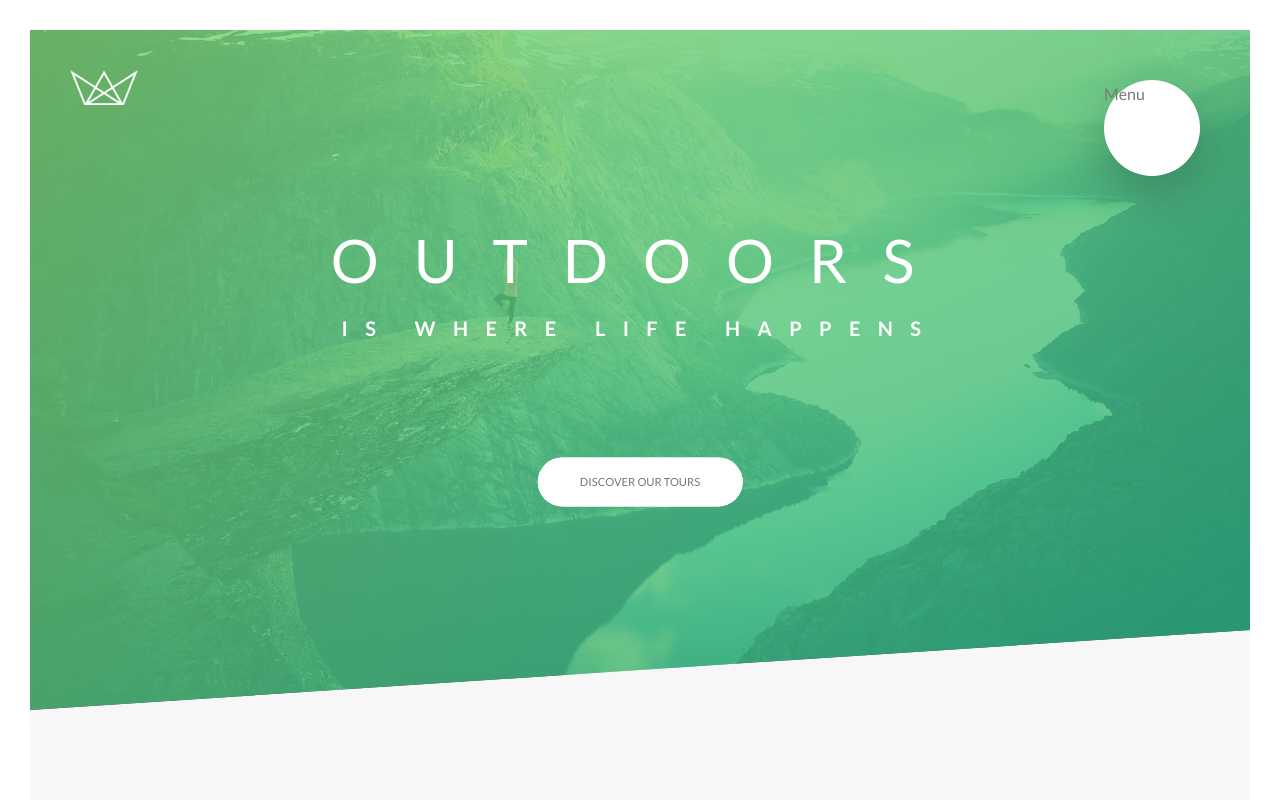
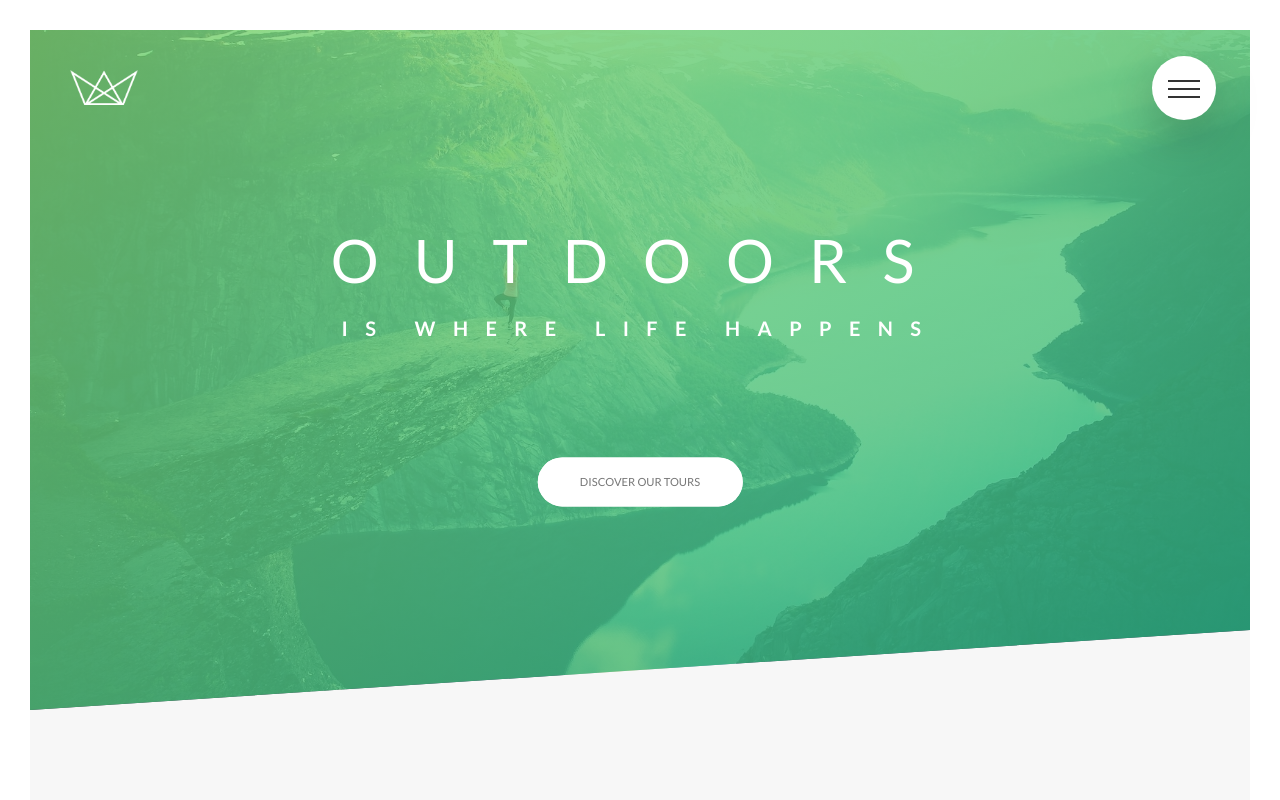
Before and after one commit to DevJBlack/NatoursReactApp, a React (Create React App) app: page / in a window 1280 px wide. Shown: the top 800 px of the page. Built offline with nearby package versions, Linux system fonts and the light colour scheme; a web font is replaced by a local one.

Commit message:
button done

```diff
--- a/public/index.html
+++ b/public/index.html
@@ -13,7 +13,7 @@
     <link rel="apple-touch-icon" href="%PUBLIC_URL%/logo192.png" />
     <link rel="shortcut icon" type="image/png" href="img/favicon.png">
     <link href="https://fonts.googleapis.com/css?family=Lato:100,300,400,700,900" rel="stylesheet">
-    <script samesite='none' src="https://kit.fontawesome.com/27c52b79e8.js" crossorigin="anonymous"></script>
+    <script SameSite='none' src="https://kit.fontawesome.com/27c52b79e8.js" crossorigin="anonymous"></script>
     <!--
       manifest.json provides metadata used when your web app is installed on a
       user's mobile device or desktop. See https://developers.google.com/web/fundamentals/web-app-manifest/
--- a/src/components/Application/Navigation.js
+++ b/src/components/Application/Navigation.js
@@ -5,7 +5,9 @@ const Navigation = () => {
     <div className='navigation'>
       <input type="checkbox" id="navi-toggle" className="navigation__checkbox"/>
 
-      <label htmlFor="navi-toggle" className="navigation__button">Menu</label>
+      <label htmlFor="navi-toggle" className="navigation__button">
+        <span className="navigation__icon">&nbsp;</span>
+      </label>
       <div className="navigation__background">&nbsp;</div>
 
       <nav className="navigation__nav">
--- a/src/components/sass/layout/_navigation.scss
+++ b/src/components/sass/layout/_navigation.scss
@@ -5,43 +5,45 @@
 
   &__button {
     background: $color-white;
-    height: 6rem;
-    width: 6rem;
+    height: 4rem;
+    width: 4rem;
     position: fixed;
-    top: 5rem;
-    right: 5rem;
+    top: 3.5rem;
+    right: 4rem;
     border-radius: 50%;
     z-index: 2000;
     box-shadow: 0 1rem 3rem rgba($color-black, .2);
+    text-align: center;
 
     cursor: pointer;
   }
 
   &__background {
-    height: 4rem;
-    width: 4rem;
+    height: 2rem;
+    width: 2rem;
     border-radius: 50%;
     position: fixed;
-    top: 5.5rem;
-    right: 5.5rem;
+    top: 4.5rem;
+    right: 5rem;
     background-image: radial-gradient($color-primary-light, $color-primary-dark);
     z-index: 1000;
-    transition: transform .8s;
+    transition: transform .8s cubic-bezier(0.86, 0, 0.07, 1) ;
   }
 
   &__nav {
     height: 100vh;
-    width: -100%;
+    width: 0%;
     position: fixed;
     top: 0;
-    right: 0;
+    left: 0;
     z-index: 1500;
+
     display: flex;
     justify-content: center;
     align-items: center;
 
     opacity: 0;
-    transition: opacity .8s;
+    transition: all .8s;
   }
 
   &__list {
@@ -51,6 +53,7 @@
     // transform: translate(-50%, -50%);
     list-style: none;
     text-align: center;
+    // width: 100%;
   }
 
   &__item {
@@ -87,11 +90,59 @@
   }
 
   &__checkbox:checked ~ &__background {
-    transform: scale(80);
+    transform: scale(120);
   }
 
   &__checkbox:checked ~ &__nav {
     opacity: 1;
     width: 100%;
   }
+
+  &__icon {
+    position: relative;
+    margin-top: 2rem;
+
+    &,
+    &::before,
+    &::after {
+      width: 2rem;
+      height: 2px;
+      background: $color-grey-dark-3;
+      display: inline-block;
+    }
+
+    &::before,
+    &::after {
+      content: "";
+      position: absolute;
+      left: 0;
+      transition: all .2s;
+    }
+
+    &::before { top: -.5rem; }
+    &::after { top: .5rem; }
+  }
+
+  &__button:hover &__icon::before {
+    top: -.8rem;
+  }
+
+  &__button:hover &__icon::after {
+    top: .8rem;
+  }
+
+  &__checkbox:checked + &__button &__icon {
+    background: transparent;
+  }
+
+  &__checkbox:checked + &__button &__icon::before {
+    top: 0;
+    transform: rotate(135deg)
+  }
+
+  &__checkbox:checked + &__button &__icon::after {
+    top: 0;
+    transform: rotate(-135deg)
+  }
+
 }
```
